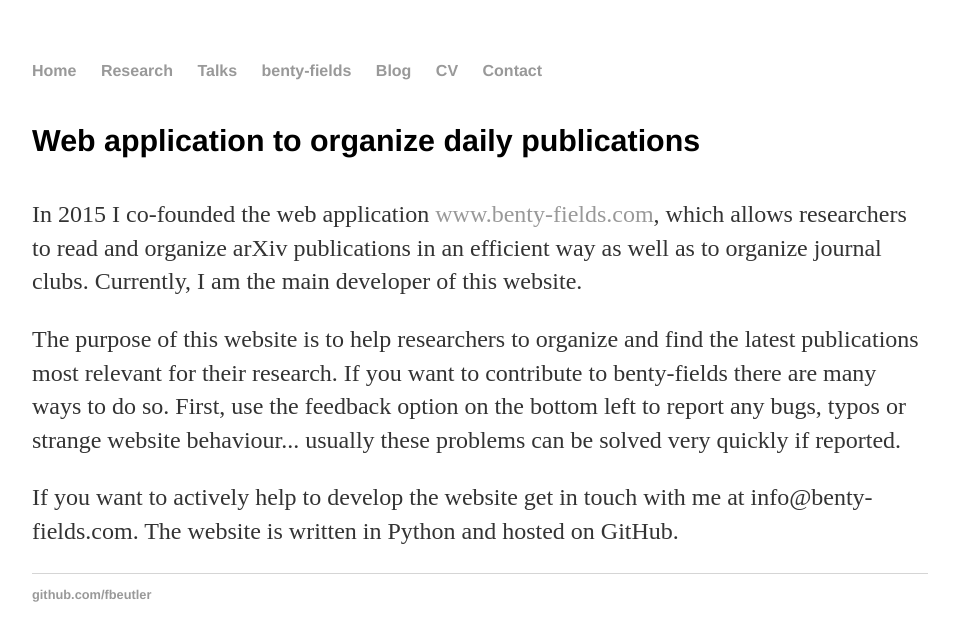
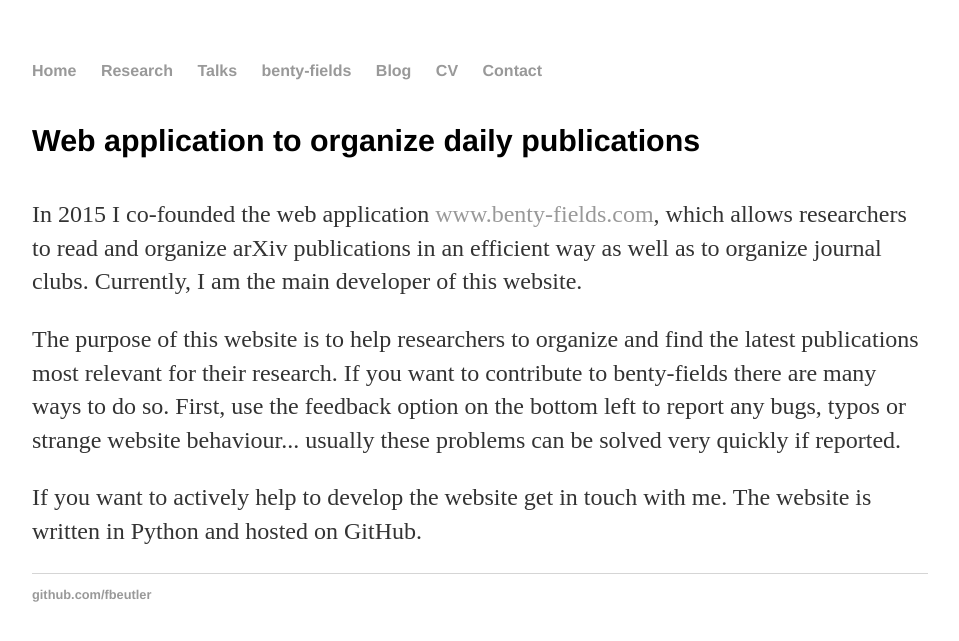
Before and after one commit to fbeutler/fbeutler.github.io, a Jekyll site: the page built from benty-fields/benty-fields.html, in a window 1280 px wide. Shown: the top 641 px of the page, without its empty margins (160-1119 px from the left). Built offline with Jekyll 4.4.1, drawn with Linux system fonts in a browser that asks for light colours.

Commit message:
Update benty-fields.html

```diff
--- a/benty-fields/benty-fields.html
+++ b/benty-fields/benty-fields.html
@@ -17,6 +17,6 @@
 </p>
 
 <p>
-  If you want to actively help to develop the website get in touch with me at info@benty-fields.com. The website is written in
+  If you want to actively help to develop the website get in touch with me. The website is written in
   Python and hosted on GitHub.
 </p>
```
